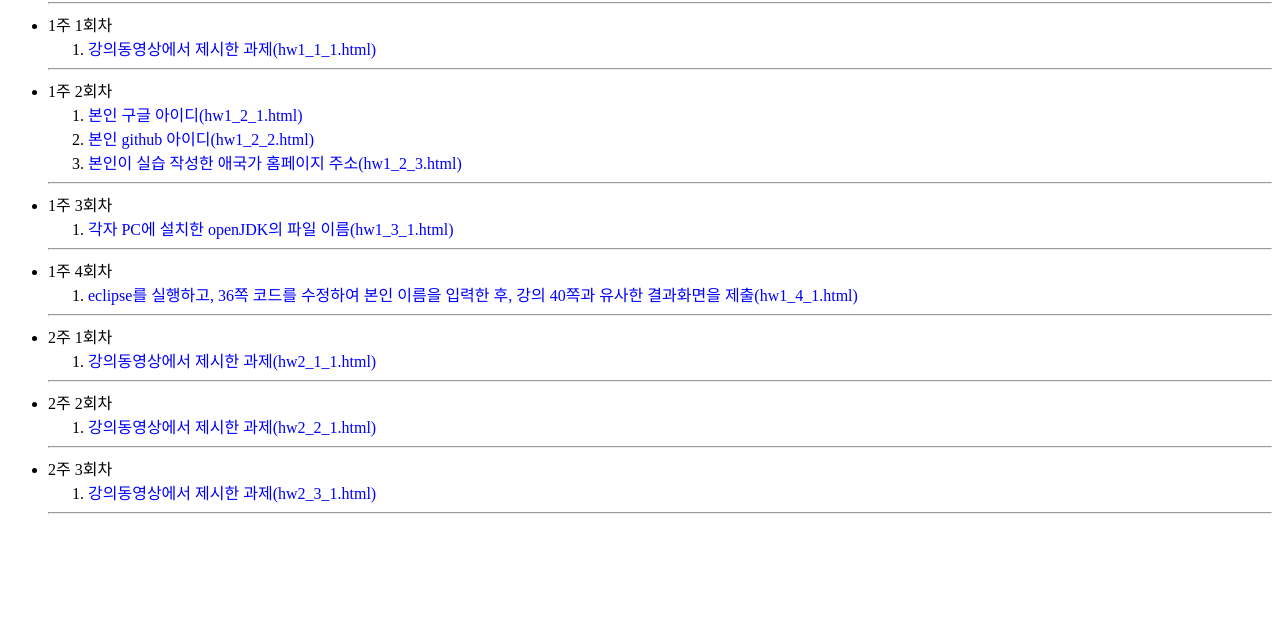
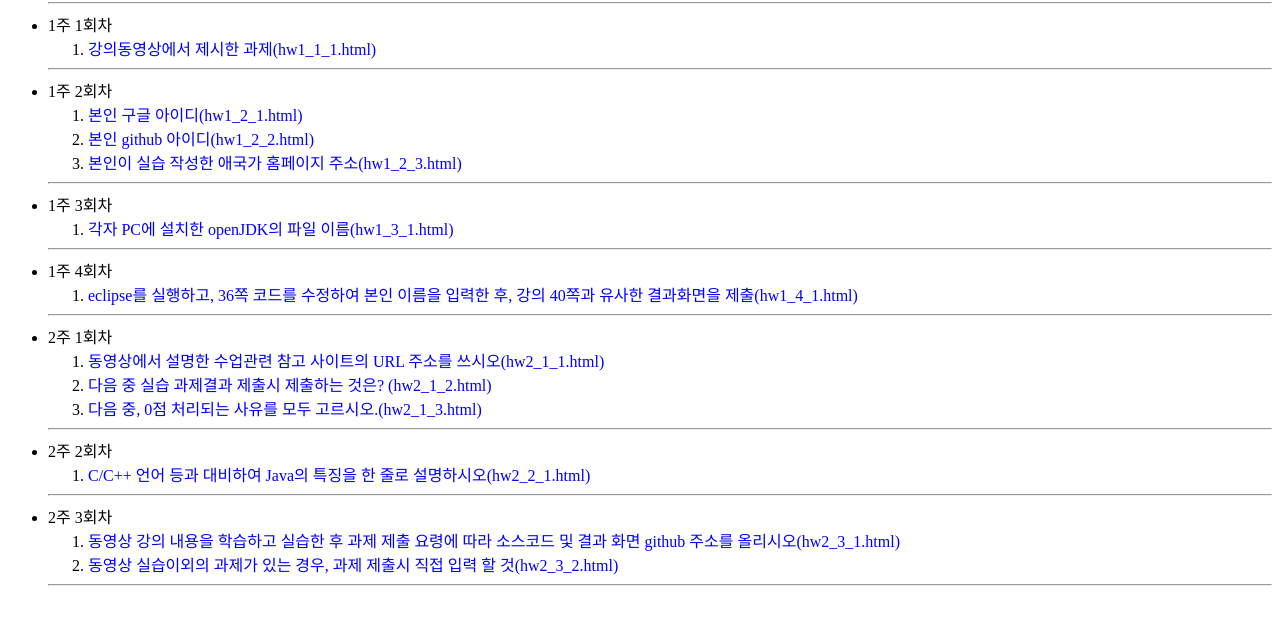
Before and after one commit to chohe3212/java-study, a plain HTML site: page index.html in a window 1280 px wide. Shown: the part 87-712 px from the top of the page. Drawn offline with Linux system fonts and the light colour scheme.

Commit message:
Update index.html

```diff
--- a/index.html
+++ b/index.html
@@ -30,15 +30,18 @@
   </ol><hr/>
   <li> 2주 1회차</li>
   <ol>
-    <li><a href=https://chohe3212.github.io/java/hw2_1_1.html> 강의동영상에서 제시한 과제(hw2_1_1.html)</a></li>
+    <li><a href="https://chohe3212.github.io/java/hw2_1_1.html"> 동영상에서 설명한 수업관련 참고 사이트의 URL 주소를 쓰시오(hw2_1_1.html)</a></li>
+    <li><a href="https://chohe3212.github.io/java/hw2_1_2.html"> 다음 중 실습 과제결과 제출시 제출하는 것은? (hw2_1_2.html)</a></li>
+    <li><a href="https://chohe3212.github.io/java/hw2_1_3.html"> 다음 중, 0점 처리되는 사유를 모두 고르시오.(hw2_1_3.html)</a></li>
   </ol><hr/>
   <li> 2주 2회차</li>
   <ol>
-    <li><a href=https://chohe3212.github.io/java/hw2_2_1.html> 강의동영상에서 제시한 과제(hw2_2_1.html)</a></li>
+    <li><a href=https://chohe3212.github.io/java/hw2_2_1.html> C/C++ 언어 등과 대비하여 Java의 특징을 한 줄로 설명하시오(hw2_2_1.html)</a></li>
   </ol><hr/>
   <li> 2주 3회차</li>
   <ol>
-    <li><a href=https://chohe3212.github.io/java/hw2_3_1.html> 강의동영상에서 제시한 과제(hw2_3_1.html)</a></li>
+    <li><a href=https://chohe3212.github.io/java/hw2_3_1.html> 동영상 강의 내용을 학습하고 실습한 후 과제 제출 요령에 따라 소스코드 및 결과 화면 github 주소를 올리시오(hw2_3_1.html)</a></li>
+    <li><a href=https://chohe3212.github.io/java/hw2_3_2.html> 동영상 실습이외의 과제가 있는 경우, 과제 제출시 직접 입력 할 것(hw2_3_2.html)</a></li>
   </ol><hr/>
   </ul>
 </body></html>
```
